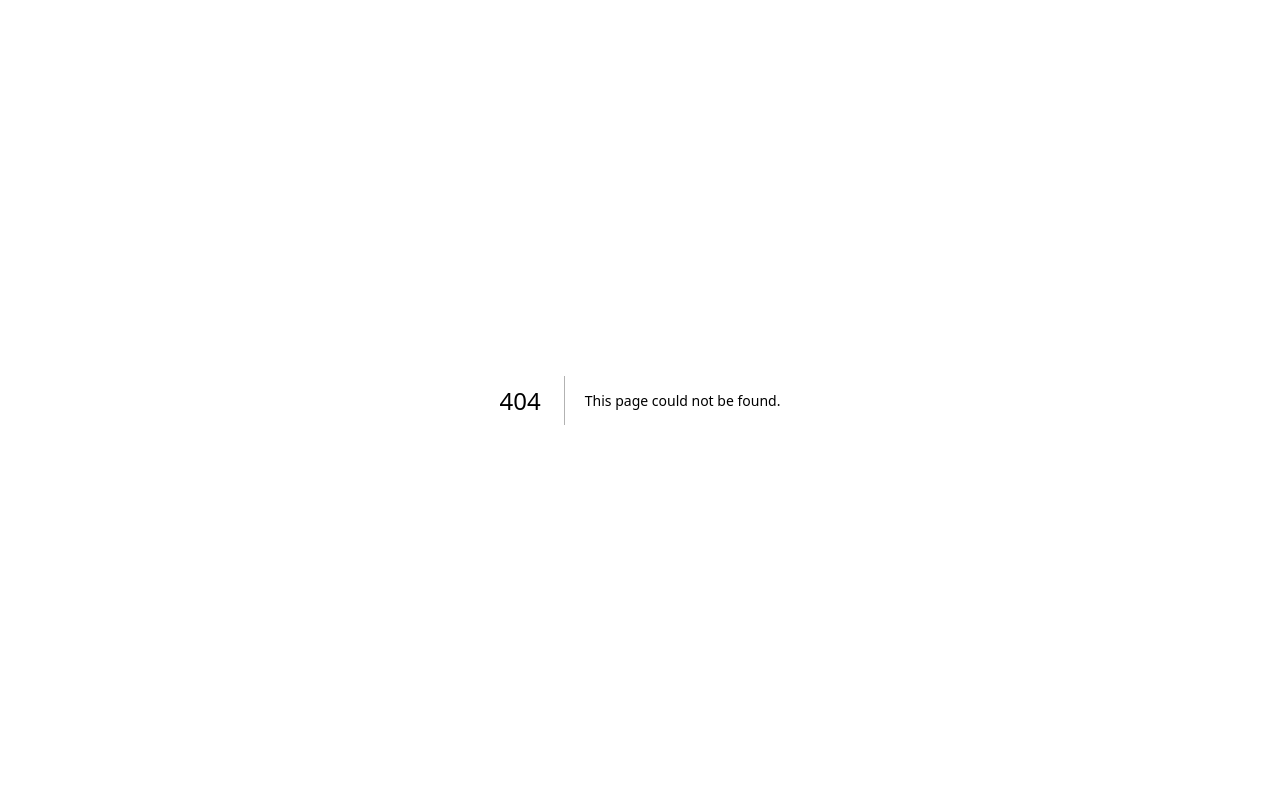
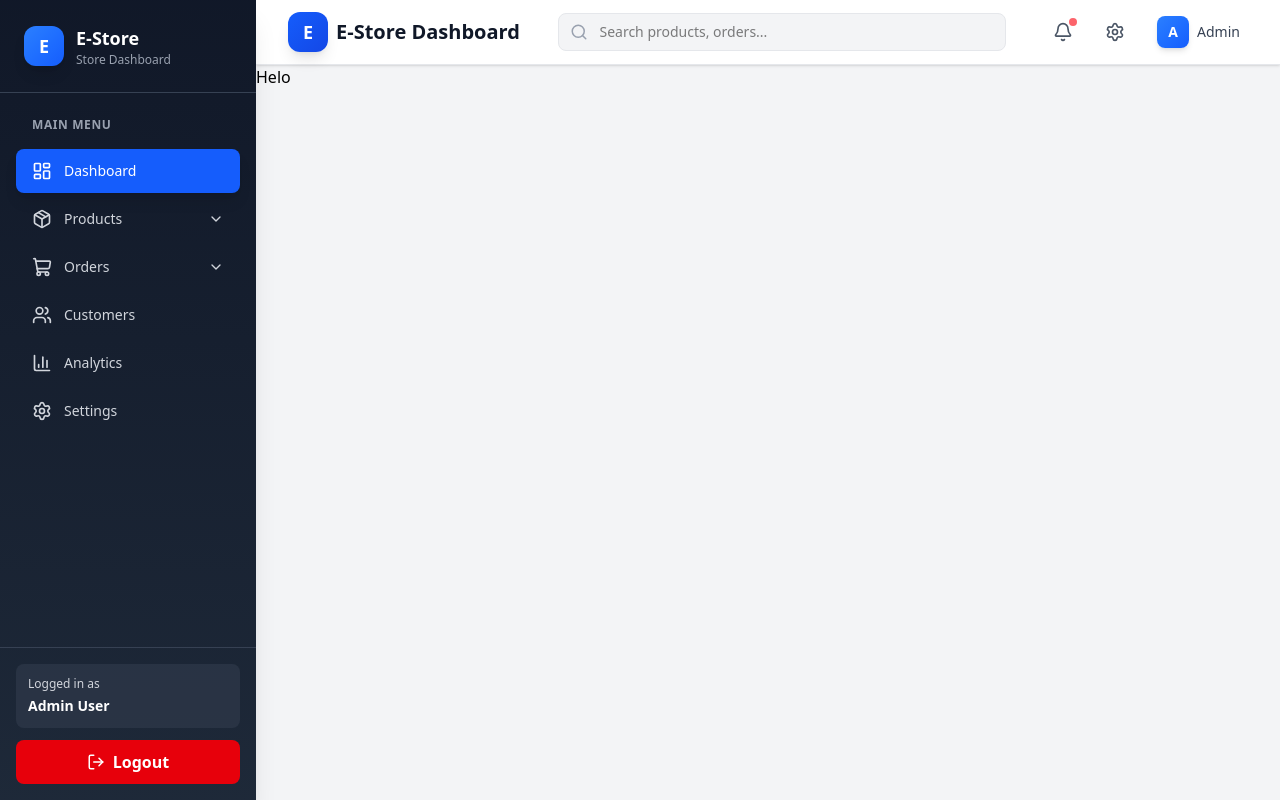
Before and after one commit to ShahanwazSaddam144/E-Commerce-Dashboard, a Next.js app: page /orders in a window 1280 px wide. Before the commit this address had no page. Built offline with nearby package versions, Linux system fonts and the light colour scheme.

Commit message:
make order page (basic setup)

```diff
--- /dev/null
+++ b/app/components/Orders.js
@@ -0,0 +1,11 @@
+import React from "react";
+
+const Order = () =>{
+    return(
+        <>
+        <h1>Helo</h1>
+        </>
+    )
+}
+
+export default Order;
--- a/app/components/SideBar.js
+++ b/app/components/SideBar.js
@@ -8,6 +8,7 @@ const SideBar = () => {
   const [showConfirm, setShowConfirm] = useState(false);
   const [open, setOpen] = useState(false);
   const [activeItem, setActiveItem] = useState("dashboard");
+  const [openDropdown, setOpenDropdown] = useState(null);
 
   const menuItems = [
     { id: "dashboard", label: "Dashboard", icon: LayoutDashboard },
@@ -62,13 +63,17 @@ const SideBar = () => {
             {menuItems.map((item) => {
               const Icon = item.icon;
               const isActive = activeItem === item.id;
+              const isDropdownOpen = openDropdown === item.id;
+
               return (
                 <li key={item.id}>
-                  <Link href={`/${item.id}`}>
                   <button
                     onClick={() => {
                       setActiveItem(item.id);
                       setOpen(false);
+                      if (item.id === "products" || item.id === "orders") {
+                        setOpenDropdown(isDropdownOpen ? null : item.id);
+                      }
                     }}
                     className={`w-full flex items-center gap-3 px-4 py-3 rounded-lg transition-all duration-300 group ${
                       isActive
@@ -78,11 +83,40 @@ const SideBar = () => {
                   >
                     <Icon size={20} className="flex-shrink-0" />
                     <span className="font-medium text-sm">{item.label}</span>
-                      {isActive && (
-                        <ChevronDown size={16} className="ml-auto opacity-0 group-hover:opacity-100 transition-opacity" />
+                    {(item.id === "products" || item.id === "orders") && (
+                      <ChevronDown size={16} className={`ml-auto transition-transform ${isDropdownOpen ? "rotate-180" : ""}`} />
                     )}
                   </button>
+
+                  {item.id === "products" && isDropdownOpen && (
+                    <ul className="ml-8 mt-1 space-y-1 text-sm text-gray-400">
+                      <li>
+                        <Link href="/products/add">
+                          <span className="block px-3 py-2 rounded-lg hover:bg-gray-700 cursor-pointer">Add Product</span>
                         </Link>
+                      </li>
+                      <li>
+                        <Link href="/products/list">
+                          <span className="block px-3 py-2 rounded-lg hover:bg-gray-700 cursor-pointer">All Products</span>
+                        </Link>
+                      </li>
+                    </ul>
+                  )}
+
+                  {item.id === "orders" && isDropdownOpen && (
+                    <ul className="ml-8 mt-1 space-y-1 text-sm text-gray-400">
+                      <li>
+                        <Link href="/orders">
+                          <span className="block px-3 py-2 rounded-lg hover:bg-gray-700 cursor-pointer">All Orders</span>
+                        </Link>
+                      </li>
+                      <li>
+                        <Link href="/orderstatus">
+                          <span className="block px-3 py-2 rounded-lg hover:bg-gray-700 cursor-pointer">Order Status</span>
+                        </Link>
+                      </li>
+                    </ul>
+                  )}
                 </li>
               );
             })}
--- /dev/null
+++ b/app/orders/page.js
@@ -0,0 +1,26 @@
+import React from "react";
+import SideBar from "../components/SideBar";
+import Navbar from "../components/Navbar";
+import Order from "../components/Orders";
+
+const Orders = () => {
+    return(
+    <div className="sm:flex sm:h-screen bg-gray-100">
+      {/* Sidebar */}
+      <SideBar />
+
+      {/* Main Content */}
+      <main className="flex-1 flex flex-col overflow-hidden">
+        {/* Navbar */}
+        <Navbar />
+
+        {/* Hero Content */}
+        <div className="flex-1 overflow-y-auto">
+          <Order />
+        </div>
+      </main>
+    </div>
+    )
+}
+
+export default Orders;
```
Lines whose indentation alone changed are shown as unchanged.
